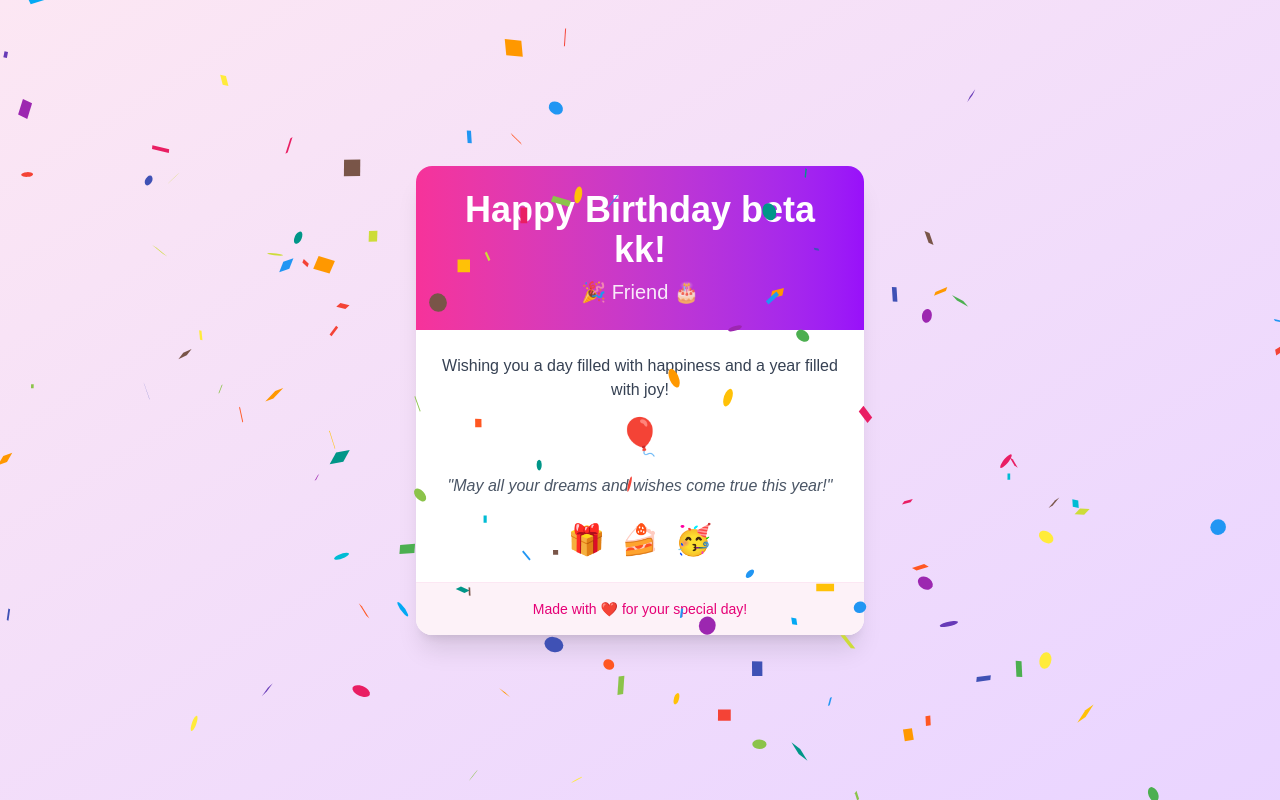
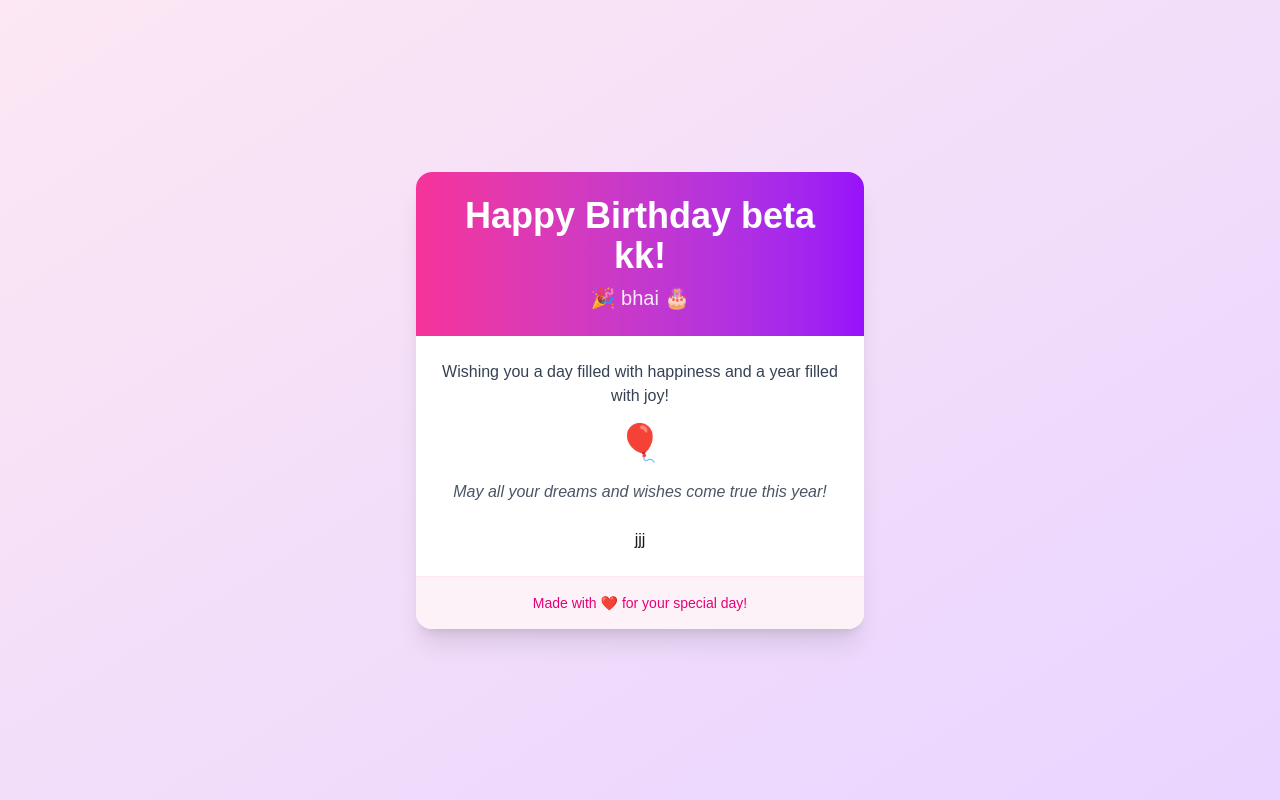
Before and after one commit to vinodpr1/depl, a Next.js app: page / in a window 1280 px wide. Built offline with nearby package versions, Linux system fonts and the light colour scheme.

Commit message:
fixed issue in pipeline

```diff
--- a/src/app/page.tsx
+++ b/src/app/page.tsx
@@ -1,51 +1,15 @@
 'use client'
 import React from 'react';
-import { useState, useEffect } from 'react';
-import Confetti from 'react-confetti';
 
-const BirthdayWish = ({ friendName = "Friend" }) => {
-  const [showConfetti, setShowConfetti] = useState(true);
-  const [windowSize, setWindowSize] = useState({
-    width: typeof window !== 'undefined' ? window.innerWidth : 0,
-    height: typeof window !== 'undefined' ? window.innerHeight : 0,
-  });
-
-  useEffect(() => {
-    if (typeof window !== 'undefined') {
-      const handleResize = () => {
-        setWindowSize({
-          width: window.innerWidth,
-          height: window.innerHeight,
-        });
-      };
-
-      window.addEventListener('resize', handleResize);
-      return () => window.removeEventListener('resize', handleResize);
-    }
-  }, []);
-
-  useEffect(() => {
-    const timer = setTimeout(() => {
-      setShowConfetti(false);
-    }, 8000);
-    return () => clearTimeout(timer);
-  }, []);
+const BirthdayWish = () => {
 
   return (
     <div className="min-h-screen flex flex-col items-center justify-center bg-gradient-to-br from-pink-100 to-purple-200 p-4">
-      {showConfetti && (
-        <Confetti
-          width={windowSize.width}
-          height={windowSize.height}
-          recycle={false}
-          numberOfPieces={500}
-        />
-      )}
 
       <div className="max-w-md w-full bg-white rounded-2xl shadow-xl overflow-hidden transform transition-all hover:scale-105 duration-300">
         <div className="bg-gradient-to-r from-pink-500 to-purple-600 p-6 text-center">
           <h1 className="text-4xl font-bold text-white mb-2">Happy Birthday beta kk!</h1>
-          <p className="text-xl text-white opacity-90">🎉 {friendName} 🎂</p>
+          <p className="text-xl text-white opacity-90">🎉 bhai 🎂</p>
         </div>
 
         <div className="p-6 text-center">
@@ -56,13 +20,11 @@ const BirthdayWish = ({ friendName = "Friend" }) => {
           <div className="animate-bounce text-4xl mb-4">🎈</div>
 
           <p className="text-gray-600 italic">
-            "May all your dreams and wishes come true this year!"
+            May all your dreams and wishes come true this year!
           </p>
 
           <div className="mt-6 flex justify-center space-x-4">
-            <span className="text-3xl">🎁</span>
-            <span className="text-3xl">🍰</span>
-            <span className="text-3xl">🥳</span>
+            jjj
           </div>
         </div>
 
```
